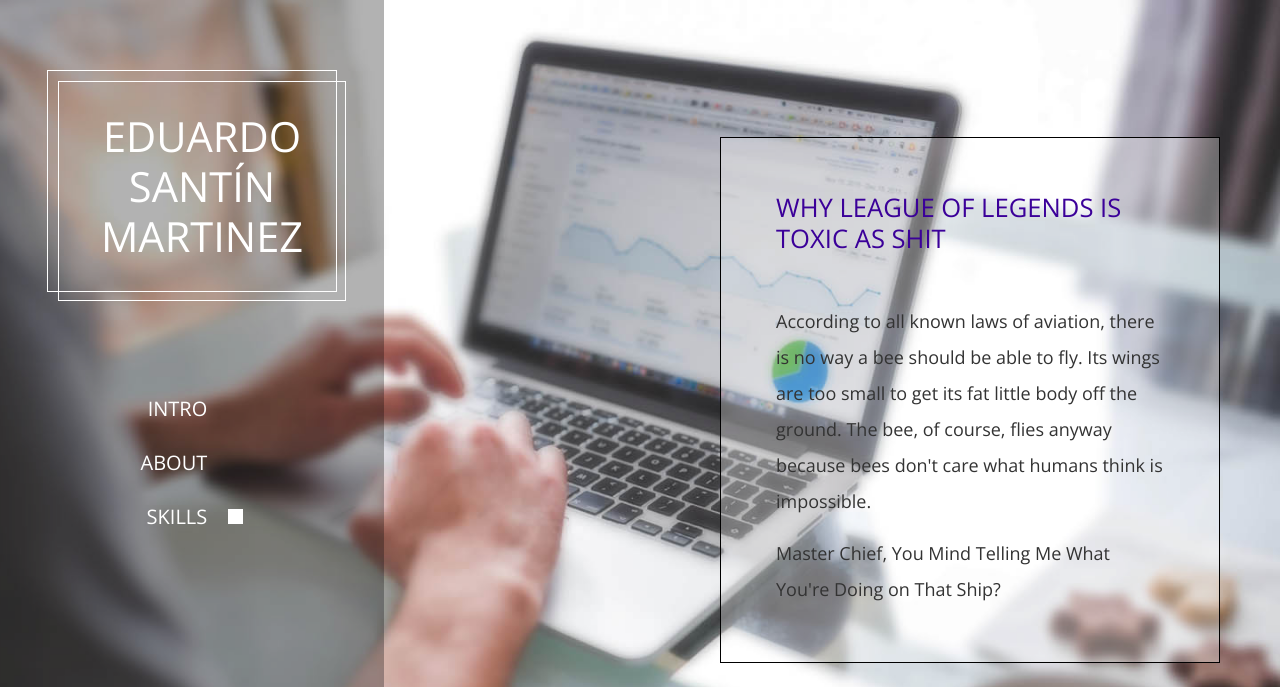
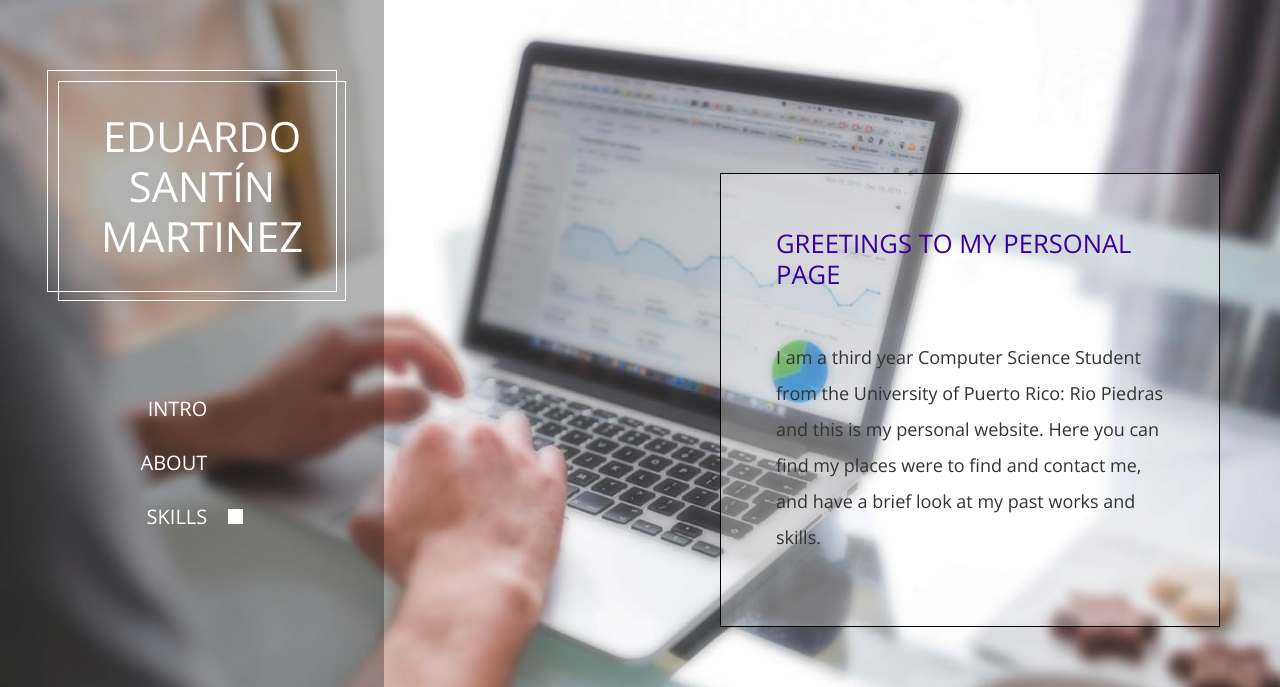
Before and after one commit to eduardo-santin/eduardo-santin.io, a plain HTML site: page index.html in a window 1280 px wide. Shown: the top 687 px of the page. Drawn offline with nearby package versions, Linux system fonts and the light colour scheme.

Commit message:
Its pretty much done

```diff
--- a/index.html
+++ b/index.html
@@ -78,15 +78,14 @@ https://templatemo.com/tm-536-dream-pulse
           <div class="tm-section-wrap">
             <section id="intro" class="tm-section">
               <div class="tm-bg-white-transparent tm-intro">
-                <h2 class="tm-section-title mb-5 text-uppercase tm-color-primary">Why League of Legends is toxic as shit
+                <h2 class="tm-section-title mb-5 text-uppercase tm-color-primary">Greetings to my personal page
                 </h2>
                 <p class="tm-color-gray">
-                  According to all known laws of aviation, there is no way a bee should be able to fly.
-                  Its wings are too small to get its fat little body off the ground. The bee, of course,
-                  flies anyway because bees don't care what humans think is impossible.
-                </p>
-                <p class="mb-0 tm-color-gray">
-                  Master Chief, You Mind Telling Me What You're Doing on That Ship?
+                  I am a third year Computer Science Student from the University of Puerto Rico: Rio Piedras
+                  and this is my personal website. Here you can find my places were to find and contact me, and have a
+                  brief look
+                  at my past works and skills.
+
                 </p>
               </div>
             </section>
```
